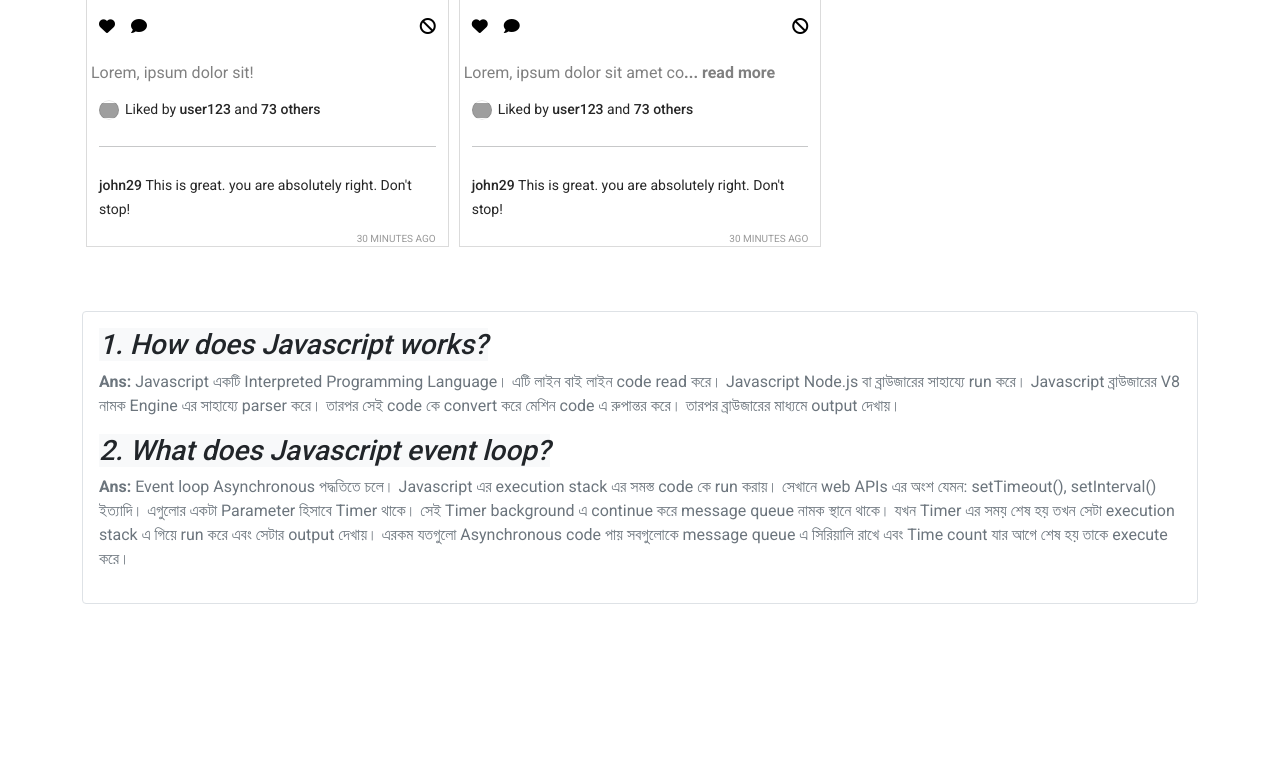
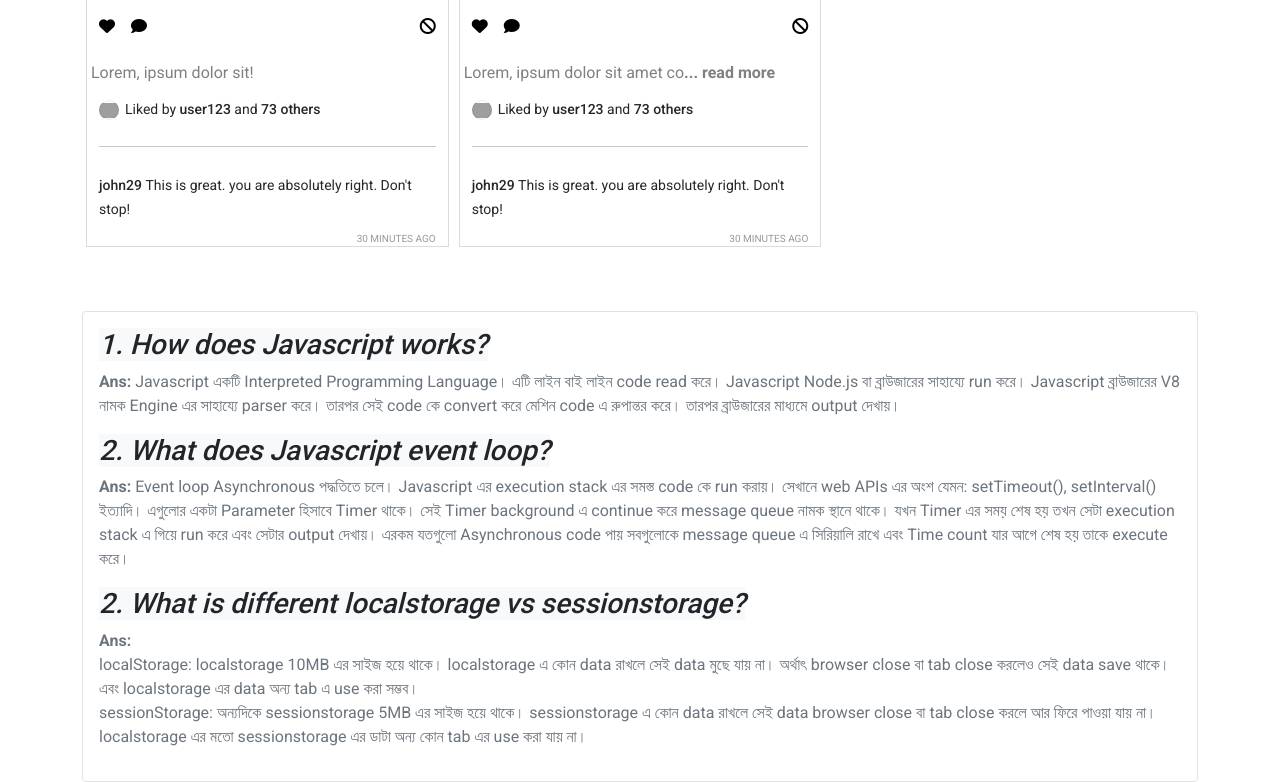
Before and after one commit to kakon4366/insta-shohor, a plain HTML site: page index.html in a window 1280 px wide. Shown: the part 1285-2067 px from the top of the page. Before the commit the page ends 1889 px from the top, so only its background shows below. Drawn offline with nearby package versions, Linux system fonts and the light colour scheme; grey boxes are pictures that could not be loaded.

Commit message:
Localstorage vs sessionstorage question/answer added

```diff
--- a/index.html
+++ b/index.html
@@ -119,6 +119,26 @@
 						তাকে execute করে।
 					</p>
 				</div>
+				<div class="question">
+					<h3 class="fst-italic bg-light d-inline">
+						2. What is different localstorage vs sessionstorage?
+					</h3>
+					<p class="text-secondary mt-2">
+						<span class="fw-bold">Ans:</span>
+						<span class="d-block">
+							localStorage: localstorage 10MB এর সাইজ হয়ে থাকে। localstorage এ
+							কোন data রাখলে সেই data মুছে যায় না। অর্থাৎ browser close বা tab
+							close করলেও সেই data save থাকে। এবং localstorage এর data অন্য tab
+							এ use করা সম্ভব।
+						</span>
+						<span class="d-block">
+							sessionStorage: অন্যদিকে sessionstorage 5MB এর সাইজ হয়ে থাকে।
+							sessionstorage এ কোন data রাখলে সেই data browser close বা tab
+							close করলে আর ফিরে পাওয়া যায় না। localstorage এর মতো
+							sessionstorage এর ডাটা অন্য কোন tab এর use করা যায় না।
+						</span>
+					</p>
+				</div>
 			</div>
 		</section>
 		<footer></footer>
```
